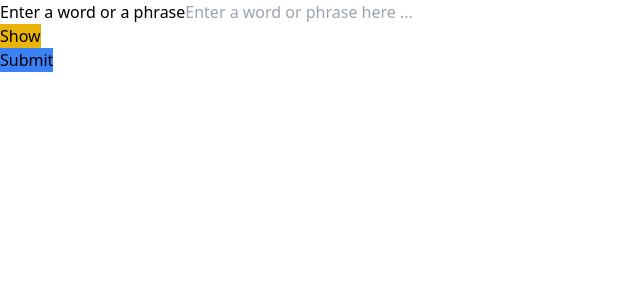
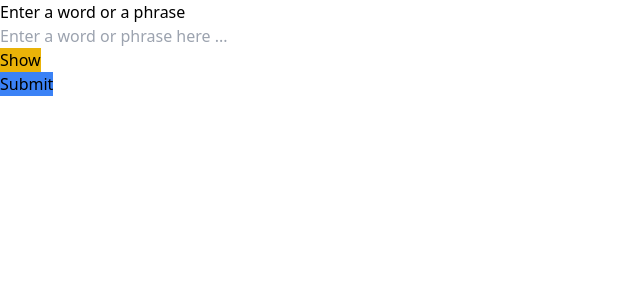
Before and after one commit to dhirajbhakta24/HangMan-React, a React (Vite) app: page / in a window 1280 px wide. Shown: the top 300 px of the page, without its empty margins (0-640 px from the left). Built offline with nearby package versions, Linux system fonts and the light colour scheme.

Commit message:
added codes

```diff
--- a/src/components/TextInput/TextInput.jsx
+++ b/src/components/TextInput/TextInput.jsx
@@ -6,7 +6,7 @@
 }) {
   return (
     <label>
-      <span className="text-gray-700">{label}</span>
+      <div className="text-gray-700">{label}</div>
 
       <input
         type={type}
--- a/src/components/TextInputForm/TextInputForm.jsx
+++ b/src/components/TextInputForm/TextInputForm.jsx
@@ -1,3 +1,4 @@
+//PRESENTATION CONTAINER PATTERN
 //here how our component will look is defined , logic is implemented
 //in other container file which contain only logic
 // this type of segregation helps to follow the important rule in coding world
@@ -18,7 +19,7 @@
 }) {
   return (
     <form onSubmit={handleFormSubmit}>
-      <div>
+      <div className="w-full max-w-lg mx-auto">
         <TextInput
           type={inputType}
           label="Enter a word or a phrase"
```
Also changed, not shown: src/index.css (line endings or trailing spaces).
